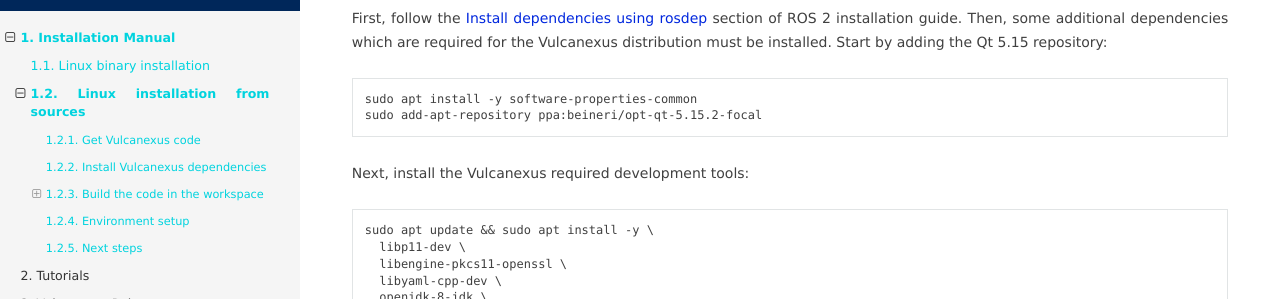
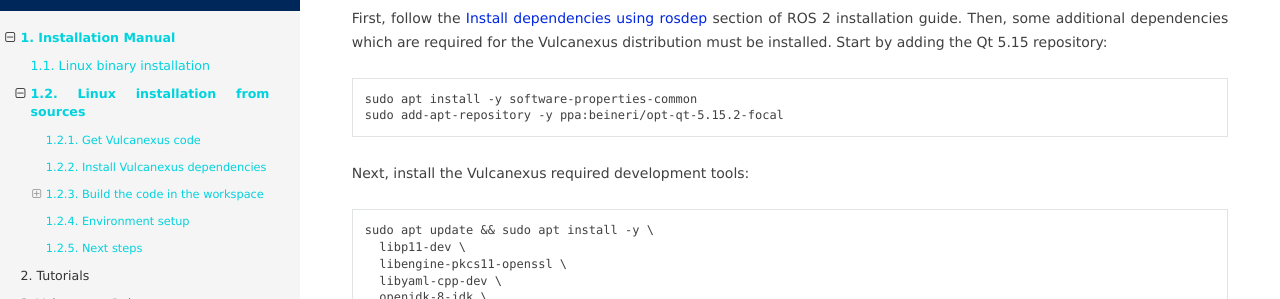
Before and after one commit to eProsima/vulcanexus, a Sphinx documentation site: the page built from docs/rst/installation/linux_source_installation.rst, in a window 1280 px wide and 900 px high, scrolled down 436 px. Shown: the part 152-451 px from the top of the window. Built offline with Sphinx 7.4.7 and the Read the Docs theme 2.0.0, drawn with Linux system fonts in a browser that asks for light colours.

```diff
--- a/docs/rst/installation/linux_source_installation.rst
+++ b/docs/rst/installation/linux_source_installation.rst
@@ -31,7 +31,7 @@ Start by adding the Qt 5.15 repository:
 .. code-block:: bash
 
     sudo apt install -y software-properties-common
-    sudo add-apt-repository ppa:beineri/opt-qt-5.15.2-focal
+    sudo add-apt-repository -y ppa:beineri/opt-qt-5.15.2-focal
 
 Next, install the Vulcanexus required development tools:
 
```
Also changed, not shown: 3 other files.
